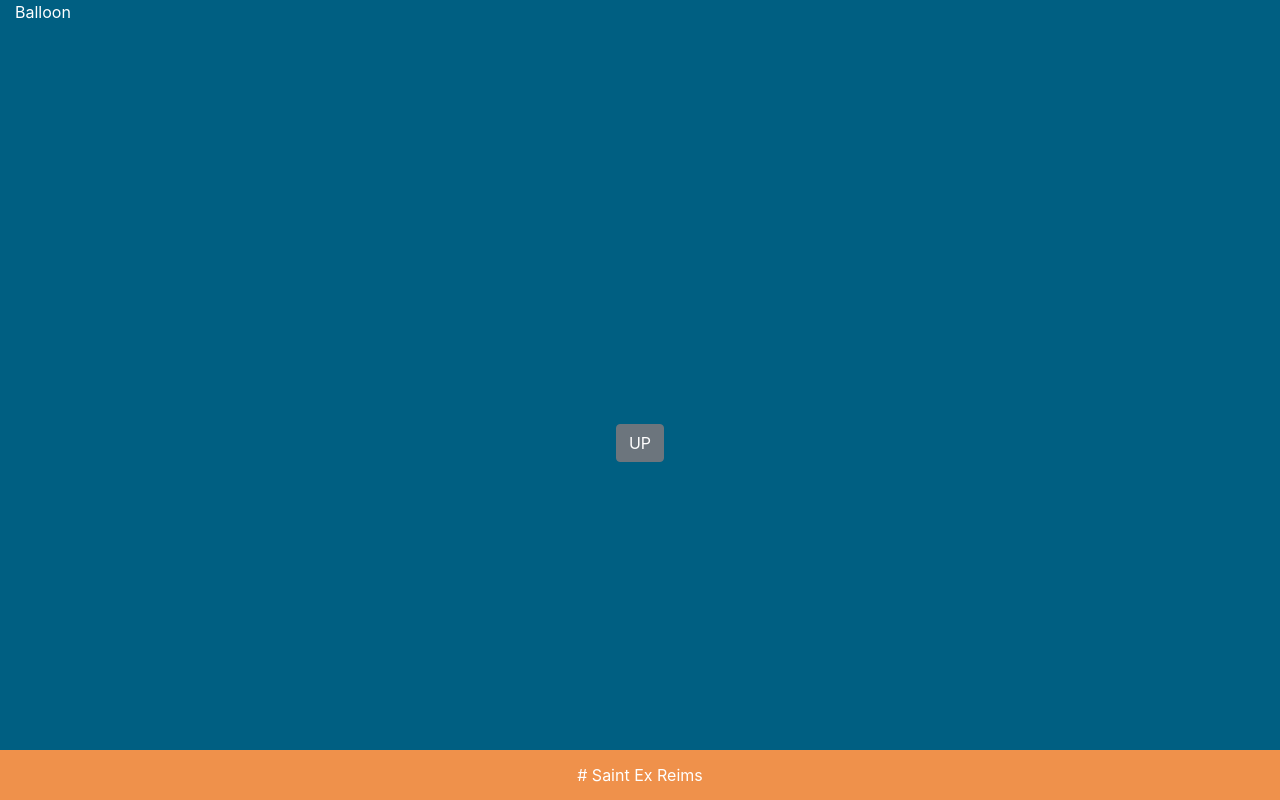
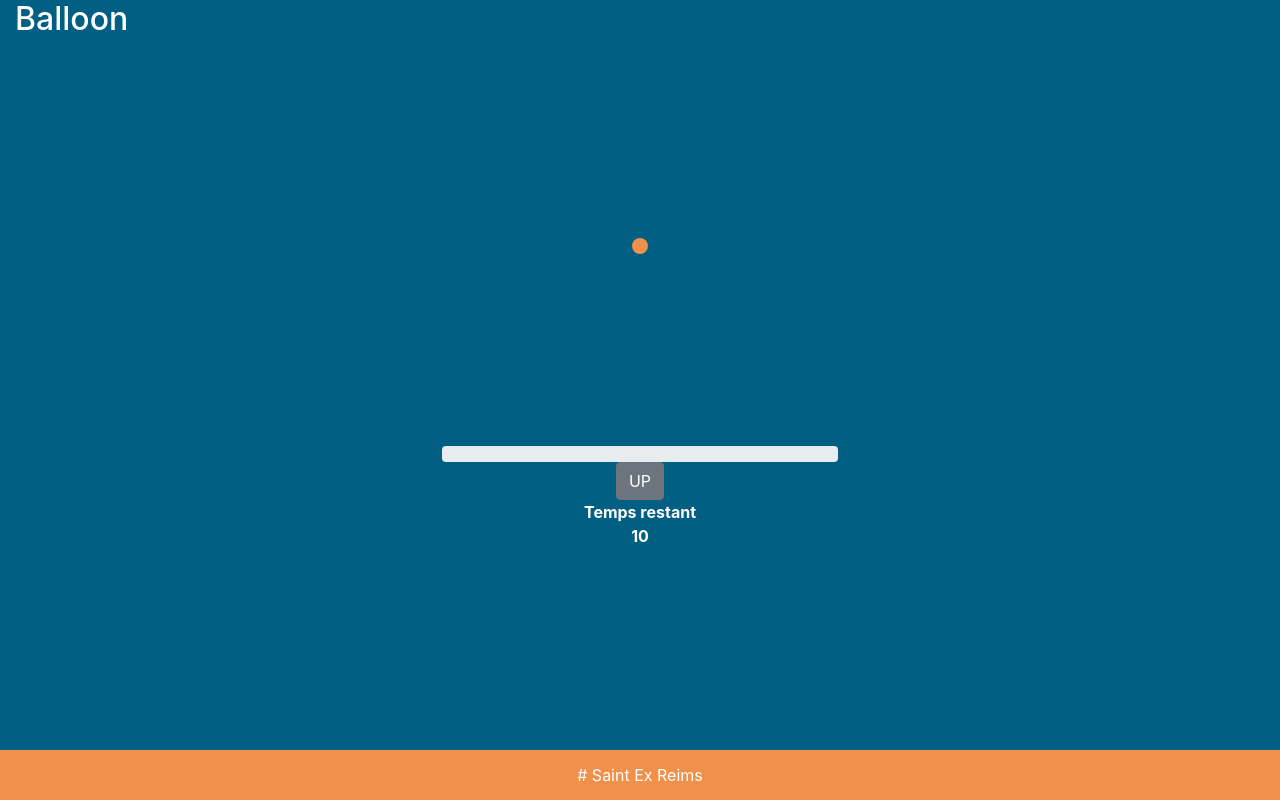
Before and after one commit to WildCodeSchool/reims-0918-js-hackathon-2-ffm, a React (Create React App) app in the folder front/: page /jeu-pump-it-up in a window 1280 px wide. Built offline with nearby package versions, Linux system fonts and the light colour scheme.

Commit message:
Pump It Up finish

```diff
--- a/front/src/App.js
+++ b/front/src/App.js
@@ -6,7 +6,7 @@ import { Switch, Route } from "react-router-dom";
 import Footer from "./components/Footer";
 import Home from "./components/Home";
 import Dashboard from "./components/Dashboard";
-import PumpItUpContainer from "./_containers/PumpItUpContainer";
+import PumpItUp from "./components/PumpItUp";
 
 class App extends Component {
   render() {
@@ -15,7 +15,7 @@ class App extends Component {
         <Switch>
           <Route exact path="/" component={Home} />
           <Route path="/tableau-de-jeux" component={Dashboard} />
-          <Route path="/jeu-pump-it-up" component={PumpItUpContainer} />
+          <Route path="/jeu-pump-it-up" component={PumpItUp} />
         </Switch>
         <Footer />
       </Container>
--- a/front/src/components/PumpItUp.css
+++ b/front/src/components/PumpItUp.css
@@ -1,5 +1,5 @@
 .balloon {
-  background-color: red;
+  background-color: #ef914b;
   border-radius: 50%;
   transition: 0.3s;
 }
--- a/front/src/components/PumpItUp.js
+++ b/front/src/components/PumpItUp.js
@@ -1,37 +1,159 @@
-import React from "react";
+import React, { Component } from "react";
 import { Button, Row, Col } from "reactstrap";
 import "./PumpItUp.css";
-const PumpItUp = ({ pumpItUp, inflateBalloon }) => {
+import logoSaintEx from "../img/logo-stex-web.svg";
+class PumpItUp extends Component {
+  constructor(props) {
+    super(props);
+    this.state = {
+      score: 0,
+      maxScore: 0,
+      sec: 10,
+      started: false
+    };
+  }
+
+  countdown() {
+    this.interval = setInterval(() => {
+      const sec = this.calculateCountdown();
+      sec ? this.setState(sec) : this.stop();
+    }, 1000);
+  }
+
+  calculateCountdown() {
+    let diff = this.state.sec;
+    const timeLeft = {
+      sec: 0
+    };
+    diff -= 1;
+    timeLeft.sec = diff;
+    if (diff === 0) {
+      this.stop();
+    }
+    this.deflateBalloion();
+    return timeLeft;
+  }
+
+  stop() {
+    clearInterval(this.interval);
+  }
+
+  deflateBalloion() {
+    const scoreNow = this.state.score - 5;
+    const returnScore = scoreNow < 0 ? 0 : scoreNow;
+    this.setState({ score: returnScore });
+  }
+
+  inflateBalloon(pumpItUp) {
+    if (!this.state.started) {
+      this.countdown();
+      this.setState({ started: true });
+    }
+    let newScore = pumpItUp.score + 3;
+    if (newScore >= 100) {
+      newScore = 100;
+      this.stop();
+    }
+    this.setState({
+      score: newScore,
+      maxScore: pumpItUp.maxScore < newScore ? newScore : pumpItUp.maxScore
+    });
+  }
+
+  render() {
+    const pumpItUp = { score: this.state.score, maxScore: this.state.maxScore };
+    const countDown = this.state.sec;
     return (
       <div>
-      {" "}
-      Balloon
+        <h2>Balloon</h2>
         <Row style={{ height: "50vh" }}>
-        <Col />
-        <Col className="d-flex align-items-center w-50">
+          <Col
+            xs={{ size: "10", offset: "1" }}
+            sm={{ size: "8", offset: "2" }}
+            md={{ size: "6", offset: "3" }}
+            className="d-flex align-items-center"
+          >
             <div
-            className="balloon m-auto"
+              className="balloon m-auto p-2 d-flex justify-content-center"
               style={{
-              width: `${pumpItUp.score}px`,
-              height: `${pumpItUp.score}px`
+                width: `${pumpItUp.score * 2}px`,
+                height: `${pumpItUp.score * 2}px`
               }}
+            >
+              <img
+                className="img-fluid"
+                src={logoSaintEx}
+                alt="logo saint ex"
               />
+            </div>
           </Col>
-        <Col />
         </Row>
         <Row>
-        <Col />
+          <Col
+            xs={{ size: "10", offset: "1" }}
+            sm={{ size: "8", offset: "2" }}
+            md={{ size: "4", offset: "4" }}
+          >
+            <div class="progress">
+              <div
+                class="progress-bar"
+                role="progressbar"
+                style={{
+                  backgroundColor: "#EF914B",
+                  width: `${pumpItUp.score}%`
+                }}
+                aria-valuenow="15"
+                aria-valuemin="0"
+                aria-valuemax="100"
+              />
+              <div
+                class="progress-bar"
+                role="progressbar"
+                style={{
+                  backgroundColor: "grey",
+                  width: `${pumpItUp.maxScore - pumpItUp.score}%`
+                }}
+                aria-valuenow="30"
+                aria-valuemin="0"
+                aria-valuemax="100"
+              />
+            </div>
+          </Col>
+        </Row>
+        <Row>
           <Col className="text-center">
             {pumpItUp.score < 100 ? (
-            <Button onClick={() => inflateBalloon(pumpItUp)}>UP</Button>
+              countDown !== 0 ? (
+                <Button onClick={() => this.inflateBalloon(pumpItUp)}>
+                  UP
+                </Button>
+              ) : (
+                <h2> Perdu</h2>
+              )
             ) : (
               <h2>Gagné</h2>
             )}
+            {/*
+            <p>Mon score : {pumpItUp.score}</p>
+            <p>Mon score max : {pumpItUp.maxScore}</p> */}
           </Col>
-        <Col />
+        </Row>
+        <Row>
+          <Col className="text-center">
+            {countDown > 0 && (
+              <div>
+                <strong>
+                  Temps restant
+                  <br />
+                  {countDown}
+                </strong>
+              </div>
+            )}
+          </Col>
         </Row>
       </div>
     );
-};
+  }
+}
 
 export default PumpItUp;
```
Also changed, not shown: front/src/img/logo-stex-web.svg (added). Lines whose indentation alone changed are shown as unchanged.
